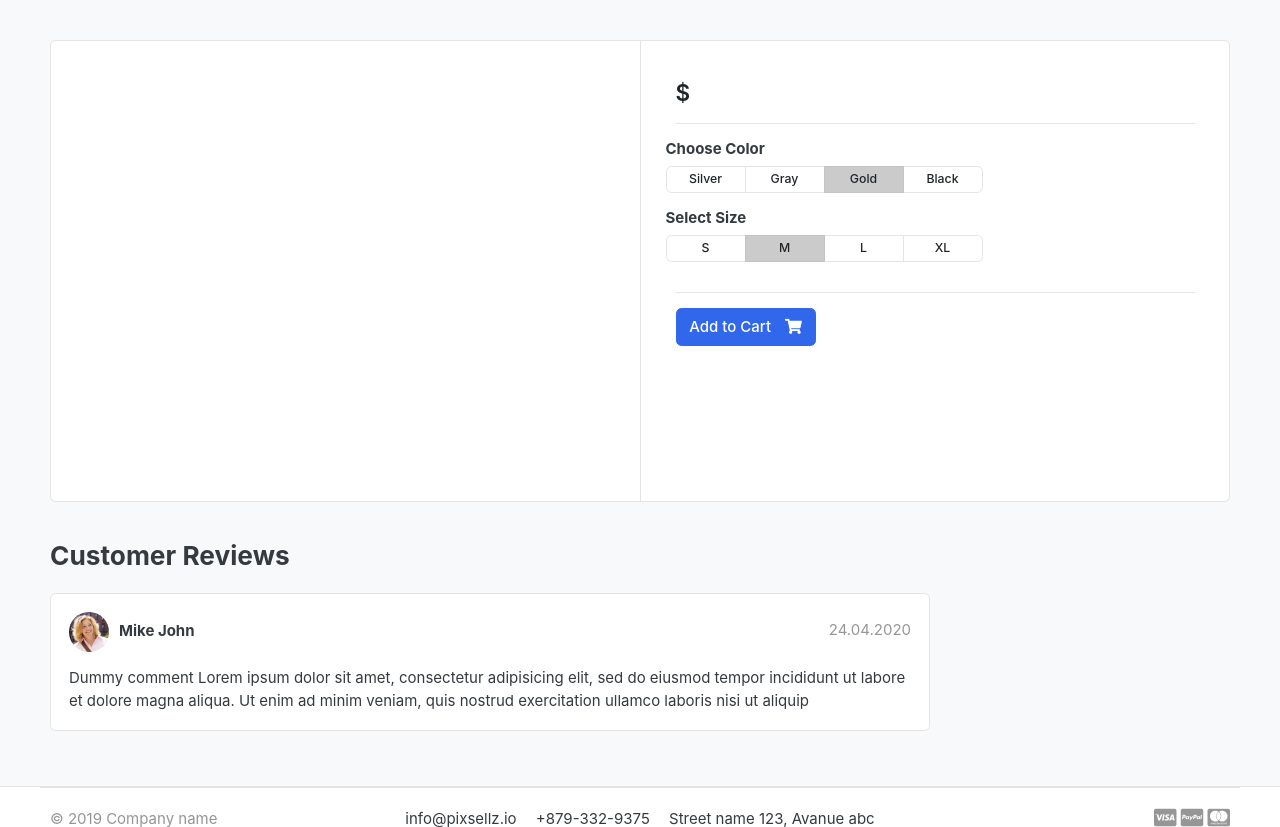
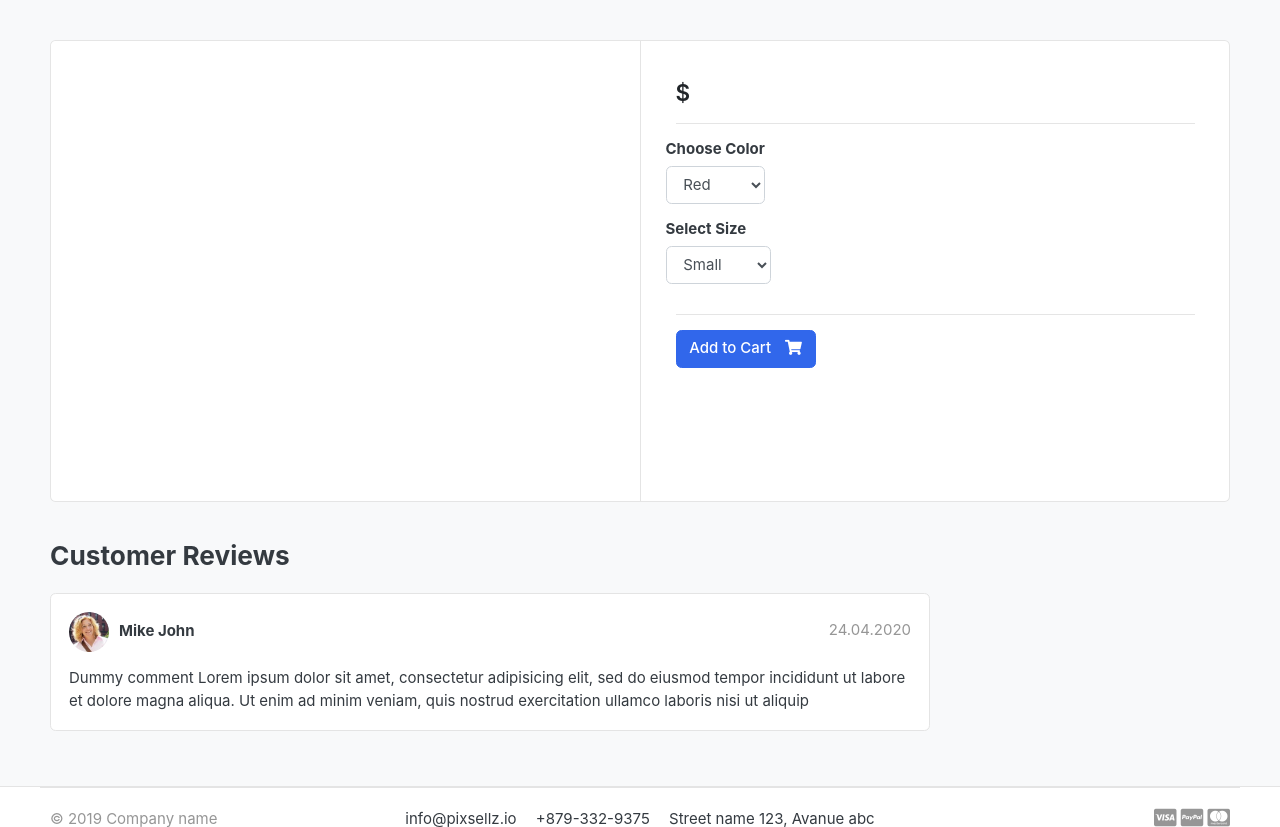
Before and after one commit to DanishIrfan1/Ecommerce-Django-Bootstrap-Project, a Django app: template templates/store/product_detail.html in a window 1280 px wide. Shown: the part 118-945 px from the top of the page. Run offline with Django 4.2, Linux system fonts and the light colour scheme; the template is opened without the code that fills it, so the values that code supplies are empty; some libraries are stand-ins or nearby versions; some web fonts are replaced.

Commit message:
12 August working on Project

```diff
--- a/carts/context_processors.py
+++ b/carts/context_processors.py
@@ -1,19 +1,23 @@
 from .models import Cart, CartItem
 from .views import _cart_id
 
-def counter(request):
-    cart_count = 0
-    if 'admin' in request.path:
+
+def counter(request):  # counter() is used to count the number of items in the cart
+    cart_count = 0  # cart_count is used to store the number of items in the cart
+    if 'admin' in request.path:  # if admin is in the request path, then return an empty dictionary because we don't want to show the cart_count in the admin page
         return {}
     else:
         try:
             # if request.user.is_authenticated: # check if the user is authenticated or not
             #     cart_items = CartItem.objects.filter(user=request.user) # if user is authenticated, then get the cart items with the user
             # else:
-            cart = Cart.objects.filter(cart_id=_cart_id(request)) # if user is not authenticated, then get the cart with the cart_id
-            cart_items = CartItem.objects.all().filter(cart=cart[:1]) # get the cart items with the cart
-            for cart_item in cart_items: # loop through the cart items
-                cart_count += cart_item.quantity # add the quantity of each cart item to the cart_count
+            cart = Cart.objects.filter(
+                cart_id=_cart_id(request))  # get the cart using the cart_id present in the session
+            # print("Cart", cart)
+            cart_items = CartItem.objects.all().filter(cart=cart[
+                                                            :1])  # get the cart_item using the cart object, the cart object is sliced because the cart object is a list
+            for cart_item in cart_items:  # loop through the cart items
+                cart_count += cart_item.quantity  # add the quantity of each cart item to the cart_count
         except Cart.DoesNotExist:
             cart_count = 0
-    return dict(cart_count=cart_count) # return the cart_count as a dictionary
+    return dict(cart_count=cart_count)  # return the cart_count as a dictionary
--- a/carts/views.py
+++ b/carts/views.py
@@ -6,7 +6,7 @@ from .models import Cart, CartItem
 
 # Create your views here.
 
-def _cart_id(request): # _cart_id() is used to get the cart_id from the session
+def _cart_id(request):  # _cart_id() is used to get the cart_id from the session
     cart = request.session.session_key
     if not cart:
         cart = request.session.create()
@@ -14,6 +14,9 @@ def _cart_id(request): # _cart_id() is used to get the cart_id from the session
 
 
 def add_cart(request, product_id):
+    color = request.POST['color']
+    size = request.POST['size']
+
     product = Product.objects.get(id=product_id)  # get the product
     try:
         cart = Cart.objects.get(cart_id=_cart_id(request))  # get the cart using the _cart_id present in the session
@@ -23,50 +26,57 @@ def add_cart(request, product_id):
             cart_id=_cart_id(request)
         )
         # print("cart created")
-    cart.save()
+    cart.save()  # save the cart in the session
     # print("cart session id: ", cart.cart_id)
     try:
-        cart_item = CartItem.objects.get(product=product, cart=cart) # get the cart_item using the product and cart
-        cart_item.quantity += 1 # if the cart_item already exists, then increase the quantity by 1
+        cart_item = CartItem.objects.get(product=product, cart=cart)  # get the cart_item using the product and cart
+        cart_item.quantity += 1  # if the cart_item already exists, then increase the quantity by 1
         cart_item.save()
-    except CartItem.DoesNotExist: # if the cart_item does not exist, then create the cart_item
+    except CartItem.DoesNotExist:  # if the cart_item does not exist, then create the cart_item
         cart_item = CartItem.objects.create(
-                product=product,
-                quantity=1,
-                cart=cart,
-            ) # create the cart_item
+            product=product,
+            quantity=1,
+            cart=cart,
+        )  # create the cart_item
         cart_item.save()
     return redirect('cart')
 
-def remove_cart(request, product_id): # remove_cart() is used to remove the cart_item from the cart for (-) button
-    cart = Cart.objects.get(cart_id=_cart_id(request)) # get the cart using the cart_id present in the session
-    product = get_object_or_404(Product, id=product_id) # get the product
-    cart_item = CartItem.objects.get(product=product, cart=cart) # get the cart_item using the product and cart
-    if cart_item.quantity > 1: # if the quantity of the cart_item is greater than 1
-        cart_item.quantity -= 1 # then decrease the quantity by 1
-        cart_item.save() # save the cart_item
+
+def remove_cart(request, product_id):  # remove_cart() is used to remove the cart_item from the cart for (-) button
+    cart = Cart.objects.get(cart_id=_cart_id(request))  # get the cart using the cart_id present in the session
+    product = get_object_or_404(Product, id=product_id)  # get the product
+    cart_item = CartItem.objects.get(product=product, cart=cart)  # get the cart_item using the product and cart
+    if cart_item.quantity > 1:  # if the quantity of the cart_item is greater than 1
+        cart_item.quantity -= 1  # then decrease the quantity by 1
+        cart_item.save()  # save the cart_item
     else:
-        cart_item.delete() # else delete the cart_item
+        cart_item.delete()  # else delete the cart_item
     return redirect('cart')
 
-def remove_cart_item(request, product_id): # remove_cart_item() is used to remove the cart_item from the cart for (x) button
-    cart = Cart.objects.get(cart_id=_cart_id(request)) # get the cart using the cart_id present in the session
-    product = get_object_or_404(Product, id=product_id) # get the product
-    cart_item = CartItem.objects.get(product=product, cart=cart) # get the cart_item using the product and cart
-    cart_item.delete() # delete the cart_item
+
+def remove_cart_item(request,
+                     product_id):  # remove_cart_item() is used to remove the cart_item from the cart for (x) button
+    cart = Cart.objects.get(cart_id=_cart_id(request))  # get the cart using the cart_id present in the session
+    product = get_object_or_404(Product, id=product_id)  # get the product
+    cart_item = CartItem.objects.get(product=product, cart=cart)  # get the cart_item using the product and cart
+    cart_item.delete()  # delete the cart_item
     return redirect('cart')
 
+
 def cart(request, total=0, quantity=0, cart_items=None):
+    tax = 0
+    grand_total = 0
     try:
-        cart = Cart.objects.get(cart_id=_cart_id(request)) # get the cart using the cart_id present in the session
-        cart_items = CartItem.objects.filter(cart=cart, is_active=True) # get all the cart_items of a particular cart
-        for cart_item in cart_items: # iterate over the cart_items
-            total += (cart_item.product.price * cart_item.quantity) # calculate the total
-            quantity += cart_item.quantity # calculate the total quantity
-        tax = (2 * total) / 100 # calculate the tax
-        grand_total = total + tax # calculate the grand total
-    except ObjectDoesNotExist: # if the cart does not exist, then just ignore
-        pass # just ignore
+
+        cart = Cart.objects.get(cart_id=_cart_id(request))  # get the cart using the cart_id present in the session
+        cart_items = CartItem.objects.filter(cart=cart, is_active=True)  # get all the cart_items of a particular cart
+        for cart_item in cart_items:  # iterate over the cart_items
+            total += (cart_item.product.price * cart_item.quantity)  # calculate the total
+            quantity += cart_item.quantity  # calculate the total quantity
+        tax = (2 * total) / 100  # calculate the tax
+        grand_total = total + tax  # calculate the grand total
+    except ObjectDoesNotExist:  # if the cart does not exist, then just ignore
+        pass  # just ignore
     context = {
         'total': total,
         'quantity': quantity,
--- a/store/urls.py
+++ b/store/urls.py
@@ -3,6 +3,7 @@ from . import views
 
 urlpatterns = [
     path('', views.store, name='store'),
-    path('<slug:category_slug>/', views.store, name='products_by_category'),
-    path('<slug:category_slug>/<slug:product_slug>/', views.product_detail, name='product_detail'),
+    path('category/<slug:category_slug>/', views.store, name='products_by_category'),
+    path('category/<slug:category_slug>/<slug:product_slug>/', views.product_detail, name='product_detail'),
+    path('search/', views.search, name='search'),
 ]
--- a/templates/includes/navbar.html
+++ b/templates/includes/navbar.html
@@ -48,9 +48,9 @@
 	</div> <!-- col.// -->
 	<a href="{% url 'store' %}" class="btn btn-outline-primary">Store</a>
 	<div class="col-lg  col-md-6 col-sm-12 col">
-		<form action="#" class="search">
+		<form action="{% url 'search' %}" class="search" method="get">
 			<div class="input-group w-100">
-			    <input type="text" class="form-control" style="width:60%;" placeholder="Search">
+			    <input type="text" class="form-control" style="width:60%;" placeholder="Search" name="keyword">
 
 			    <div class="input-group-append">
 			      <button class="btn btn-primary" type="submit">
--- a/templates/store/product_detail.html
+++ b/templates/store/product_detail.html
@@ -16,6 +16,7 @@
                         </article> <!-- gallery-wrap .end// -->
                     </aside>
                     <main class="col-md-6 border-left">
+                        <form action="{% url 'add_cart' single_product.id %}" method="get">
                             <article class="content-body">
 
                                 <h2 class="title">{{ single_product.product_name }}</h2>
@@ -31,39 +32,24 @@
                                 <div class="row">
                                     <div class="item-option-select">
                                         <h6>Choose Color</h6>
-			<div class="btn-group btn-group-sm btn-group-toggle" data-toggle="buttons">
-			  <label class="btn btn-light">
-			    <input type="radio" name="radio_color"> Silver
-			  </label>
-			  <label class="btn btn-light">
-			    <input type="radio" name="radio_color" > Gray
-			  </label>
-			  <label class="btn btn-light active">
-			    <input type="radio" name="radio_color checked"> Gold
-			  </label>
-			  <label class="btn btn-light">
-			    <input type="radio" name="radio_color"> Black
-			  </label>
-			</div>
+                                       <select name="color" class="form-control">
+                                             <option value="red">Red</option>
+                                             <option value="blue">Blue</option>
+                                             <option value="green">Green</option>
+                                             <option value="yellow">Yellow</option>
+
+                                       </select>
                                     </div>
                                 </div> <!-- row.// -->
                                 <div class="row">
                                     <div class="item-option-select">
                                         <h6>Select Size</h6>
-			<div class="btn-group btn-group-sm btn-group-toggle" data-toggle="buttons">
-			  <label class="btn btn-light">
-			    <input type="radio" name="radio_color"> S
-			  </label>
-			  <label class="btn btn-light active">
-			    <input type="radio" name="radio_color" checked> M
-			  </label>
-			  <label class="btn btn-light">
-			    <input type="radio" name="radio_color"> L
-			  </label>
-			  <label class="btn btn-light">
-			    <input type="radio" name="radio_color"> XL
-			  </label>
-			</div>
+                                         <select name="size" class="form-control">
+                                                <option value="small">Small</option>
+                                                <option value="medium">Medium</option>
+                                                <option value="large">Large</option>
+
+                                       </select>
                                     </div>
                                 </div> <!-- row.// -->
                                 <hr>
@@ -73,13 +59,18 @@
                                     </div>
                                 {% else %}
                                     {% if in_cart %}
-        <a href="#" class="btn  btn-success"> <span class="text">Added to Cart</span> <i class="fas fa-check"></i>  </a>
-            <a href="{% url 'cart' %}" class="btn  btn-outline-primary"> <span class="text">View Cart</span> <i class="fas fa-eye"></i>  </a>
+                                        <a href="#" class="btn  btn-success"> <span class="text">Added to Cart</span> <i
+                                                class="fas fa-check"></i> </a>
+                                        <a href="{% url 'cart' %}" class="btn  btn-outline-primary"> <span class="text">View Cart</span>
+                                            <i class="fas fa-eye"></i> </a>
                                     {% else %}
-	<a href="{% url 'add_cart' single_product.id %}" class="btn  btn-primary"> <span class="text">Add to Cart</span> <i class="fas fa-shopping-cart"></i>  </a>
+                                        <button type="submit" class="btn  btn-primary"> <span
+                                                class="text">Add to Cart</span> <i class="fas fa-shopping-cart"></i>
+                                        </button>
                                     {% endif %}
                                 {% endif %}
                             </article> <!-- product-info-aside .// -->
+                        </form>
                     </main> <!-- col.// -->
                 </div> <!-- row.// -->
             </div> <!-- card.// -->
@@ -114,7 +105,6 @@
                     </article>
 
 
-
                 </div> <!-- col.// -->
             </div> <!-- row.// -->
 
```
Also changed, not shown: store/views.py (+28 -4 lines), templates/store/store.html (+31 -5 lines), README.md. Lines whose indentation alone changed are shown as unchanged.
